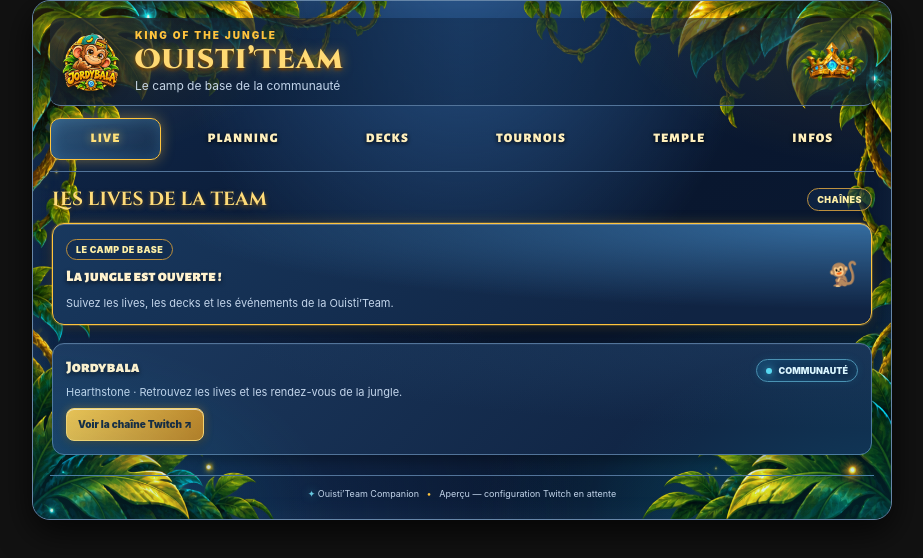
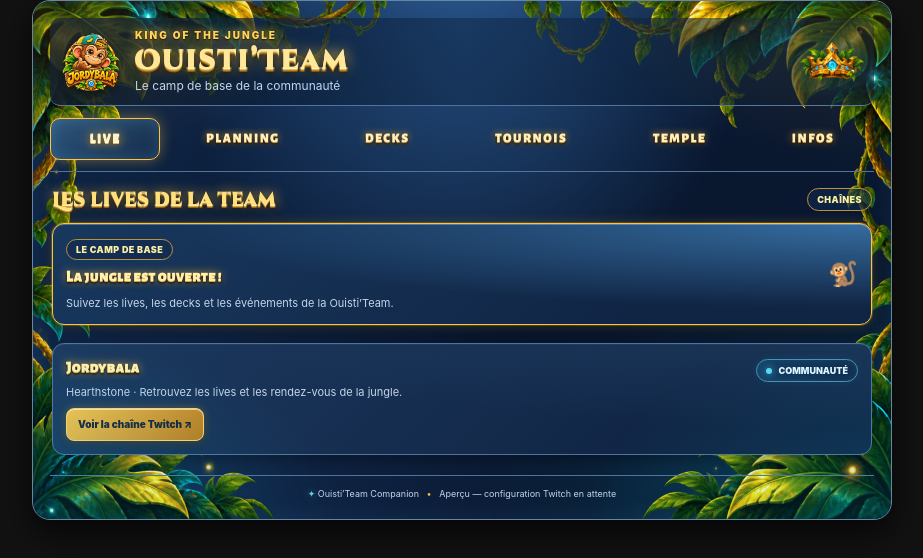
Before and after one commit to JordyBala/jordybala.github.io, a plain HTML site: page panel.html in a window 1280 px wide. Shown: the whole page, without its empty margins (178-1101 px from the left). Drawn offline with Linux system fonts and the light colour scheme.

Commit message:
Add 3D text styles for headers and navigation tabs

```diff
--- a/styles.css
+++ b/styles.css
@@ -240,3 +240,77 @@ h3 {
   border-radius: 10px;
   padding: 10px;
 }
+
+/* =====================================
+   KING OF THE JUNGLE - LETTRAGE 3D
+   ===================================== */
+
+/* Grand titre Ouisti'Team */
+h1 {
+  font-family: 'Cinzel Decorative', serif;
+  font-weight: 900;
+  color: #ffe89a;
+  text-shadow:
+    0 1px 0 #fff5c2,
+    0 2px 0 #e6b94b,
+    0 3px 0 #bd8424,
+    0 4px 0 #805019,
+    0 5px 8px #000,
+    0 0 14px #ffc94d;
+  letter-spacing: 1.5px;
+}
+
+/* Titres des rubriques */
+h2, .king-name {
+  font-family: 'Cinzel Decorative', serif;
+  font-weight: 900;
+  color: #ffdf79;
+  text-shadow:
+    0 1px 0 #fff1b0,
+    0 2px 0 #d9a43b,
+    0 3px 0 #95611c,
+    0 4px 7px #000,
+    0 0 12px #f5bd42;
+}
+
+/* Titres des cartes */
+h3 {
+  font-family: 'Alegreya Sans SC', sans-serif;
+  font-weight: 900;
+  color: #fff0b0;
+  text-shadow:
+    0 1px 0 #d9a43b,
+    0 2px 3px #000,
+    0 0 8px #d9a43b;
+}
+
+/* Onglets de navigation */
+.tab {
+  font-family: 'Alegreya Sans SC', sans-serif;
+  font-weight: 900;
+  color: #fff0bd;
+  letter-spacing: 1.5px;
+  text-shadow:
+    0 1px 0 #c58b30,
+    0 2px 4px #000,
+    0 0 7px #d9a43b;
+  transition: all .2s ease;
+}
+
+/* Onglet actif */
+.tab.active {
+  color: #fff5c7;
+  text-shadow:
+    0 1px 0 #fff,
+    0 2px 0 #e6b94b,
+    0 3px 7px #8a5716,
+    0 0 12px #ffd45c;
+}
+
+/* Petit texte supérieur */
+.eyebrow {
+  color: #ffd45c;
+  text-shadow:
+    0 1px 2px #000,
+    0 0 8px #ffbd35;
+}
```
